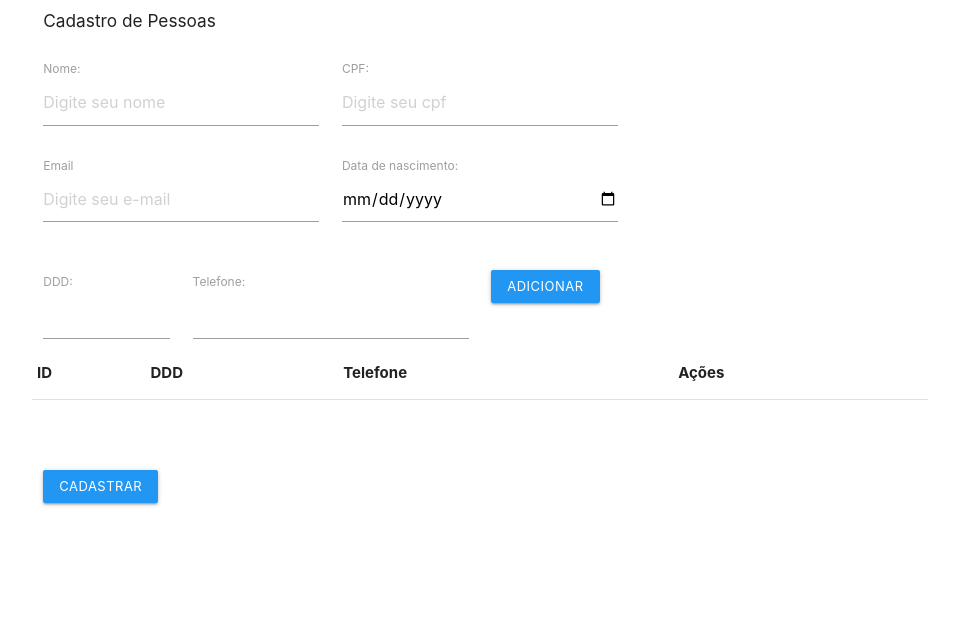
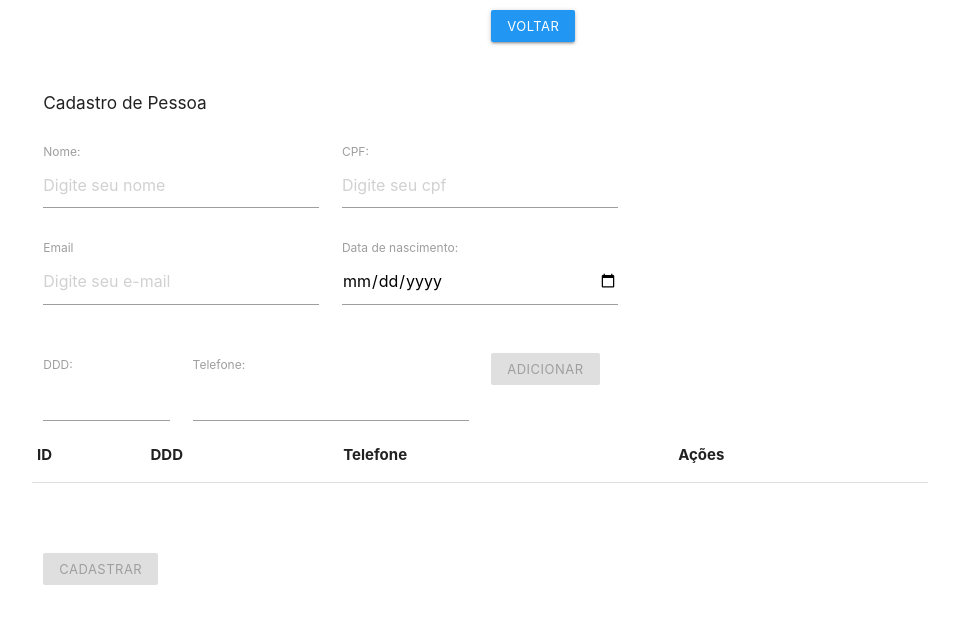
Before and after one commit to flush36/crud-cadastro-front, an Angular app: page /pessoas/cadastrar in a window 1280 px wide. Shown: the top 624 px of the page, without its empty margins (160-1119 px from the left). Built offline with nearby package versions, Linux system fonts and the light colour scheme.

Commit message:
Concluindo serviços

```diff
--- a/src/app/app.component.html
+++ b/src/app/app.component.html
@@ -1 +1 @@
-<app-cadastro-pessoas></app-cadastro-pessoas>
+<router-outlet></router-outlet>
--- a/src/app/app.module.ts
+++ b/src/app/app.module.ts
@@ -7,7 +7,14 @@ import { PessoaService } from './service/pessoa.service';
 import { HttpModule } from '@angular/http';
 import { FormsModule } from '@angular/forms';
 import { CadastroPessoasComponent } from './cadastro-pessoas/cadastro-pessoas.component';
+import { RouterModule, Routes} from '@angular/router';
 
+const rotas : Routes = [
+  {path : 'pessoas', component: ListagemPessoasComponent},
+  {path : 'pessoas/cadastrar', component: CadastroPessoasComponent},
+  {path : 'pessoas/atualizar/:id', component: CadastroPessoasComponent},
+  {path : '', redirectTo: 'pessoas', pathMatch: 'full'}
+];
 
 @NgModule({
   declarations: [
@@ -18,7 +25,8 @@ import { CadastroPessoasComponent } from './cadastro-pessoas/cadastro-pessoas.co
   imports: [
     BrowserModule,
     HttpModule,
-    FormsModule
+    FormsModule,
+    RouterModule.forRoot(rotas)
   ],
   providers: [PessoaService],
   bootstrap: [AppComponent]
--- a/src/app/cadastro-pessoas/cadastro-pessoas.component.css
+++ b/src/app/cadastro-pessoas/cadastro-pessoas.component.css
@@ -0,0 +1,12 @@
+.msg {
+    width:100%;
+    border: 1px solid;
+    padding:10px;
+    margin: 20px;
+    color: grey;
+  }
+  .msg-error {
+    border-color: #d32f2f;
+    background-color: #ef5350;
+    color: white;
+  }
--- a/src/app/cadastro-pessoas/cadastro-pessoas.component.html
+++ b/src/app/cadastro-pessoas/cadastro-pessoas.component.html
@@ -1,24 +1,35 @@
 <div class="container">
+    <div class="row">
+        <div class="col 4 offset-l1p" style="position: relative; left: 50%; margin-top: 10px;">
+                <button class="btn waves-effect waves-light btn-small
+                waves-purple blue" type="submit" (click)="inicio()">Voltar</button>
+        </div>
+    </div>
+
   <div class="row">
-      <div class="row">
-          <div class="col s10 m8 l8">
-              <h6>Cadastro de Pessoas</h6>
-          </div>
+      <div class="col l8" *ngIf="error">
+            <div class="msg msg-error z-depth-3 scale-transition">Ocorreu um erro, verifique a integridade dos dados.</div>
       </div>
+  </div>
+  <div class="row">
+        <div class="col s10 m8 l8">
+            <h6>{{titulo}}</h6>
+        </div>
+    </div>
+  <div class="row">
     <div class="col l4">
         <label for="nome">Nome:</label>
-        <input id="nome" type="text" placeholder="Digite seu nome"  [(ngModel)]="pessoa.nome" class="validate" >
+        <input id="nome" type="text"  maxlength="40" placeholder="Digite seu nome"  [(ngModel)]="pessoa.nome" class="validate" >
     </div>
     <div class="col l4">
         <label for="cpf">CPF:</label>
-        <input id="cpf" placeholder="Digite seu cpf"  [(ngModel)]="pessoa.cpf" type="text" class="validate">
+        <input id="cpf" maxlength="11" placeholder="Digite seu cpf"  [(ngModel)]="pessoa.cpf" type="text" class="validate">
     </div>
   </div>
   <div class="row">
       <div class="col l4">
           <label for="email">Email</label>
-          <input id="email" placeholder="Digite seu e-mail"  [(ngModel)]="pessoa.email" type="email" class="validate">
-          <span class="helper-text" data-success="E-mail valido" data-error="E-mail invalido"></span>
+          <input id="email"  maxlength="50" placeholder="Digite seu e-mail"  [(ngModel)]="pessoa.email" type="email" class="validate">
       </div>
       <div class="col l4">
           <label for="data">Data de nascimento:</label>
@@ -28,15 +39,15 @@
   <div class="row" style="margin-top: 20px;">
     <div class="col l2">
             <label for="ddd">DDD:</label>
-            <input id="ddd" [(ngModel)]="telefone.ddd"  type="text" required=true>
+            <input id="ddd" [(ngModel)]="telefone.ddd"  maxlength="2"  type="text" required=true>
     </div>
     <div class="col l4">
             <label for="numero">Telefone:</label>
-            <input id="numero" [(ngModel)]="telefone.numero" type="text" required=true>
+            <input id="numero" [(ngModel)]="telefone.numero"  maxlength="9" type="text" required=true>
     </div>
     <div class="col l3">
         <button class="btn waves-effect waves-light btn-small
-          waves-purple blue" [disabled]="telefone.ddd == '' || pessoa.numero == '' "
+          waves-purple blue" [disabled]="verificaIntegridadeTelefone()"
            type="submit" (click)="salvarNaLista()">Adicionar</button>
   </div>
   <div class="row" style="margin-top: 40px;">
@@ -60,9 +71,19 @@
       </table>
   </div>
   <div class="row">
-      <div class="col l3" style="margin-top: 50px;">
+      <div class="col l3" style="margin-top: 50px;" *ngIf="btn == false">
             <button class="btn waves-effect waves-light btn-small
-            waves-purple blue" type="submit" (click)="cadastrar()">Cadastrar</button>
+            waves-purple blue" type="submit" (click)="cadastrar()"
+            [disabled]="verificaIntegridadePessoa()"
+            >Cadastrar</button>
       </div>
   </div>
+  <div class="row">
+       <div class="col l3" style="margin-top: 50px;" *ngIf="btn == true">
+            <button class="btn waves-effect waves-light btn-small
+            waves-purple blue" type="submit" (click)="cadastrar()"
+            [disabled]="verificaIntegridadePessoa()"
+            >Editar</button>
+    </div>
+  </div>
 </div>
--- a/src/app/cadastro-pessoas/cadastro-pessoas.component.ts
+++ b/src/app/cadastro-pessoas/cadastro-pessoas.component.ts
@@ -2,6 +2,8 @@ import { Component, OnInit } from '@angular/core';
 import { PessoaService } from '../service/pessoa.service';
 import { Pessoa } from '../models/pessoa';
 import { Telefone } from '../models/telefone';
+import { Router } from '@angular/router';
+import { ActivatedRoute } from '@angular/router';
 
 @Component({
   selector: 'app-cadastro-pessoas',
@@ -10,17 +12,44 @@ import { Telefone } from '../models/telefone';
 })
 export class CadastroPessoasComponent implements OnInit {
 
-  constructor(private service: PessoaService) { }
+  constructor(
+    private service: PessoaService,
+    private router: Router,
+    private activated : ActivatedRoute,) { }
 
   pessoa: Pessoa;
   telefone: Telefone;
   telefones = [];
-
-
+  error: boolean;
+  btn: boolean = false;
+  bb: boolean = true;
+  titulo:String = 'Cadastro de Pessoa';
 
   ngOnInit() {
+   const id = this.activated.snapshot.params['id'];
+   this.verificarAtualizar(id);
    this.pessoa = new Pessoa();
    this.telefone = new Telefone();
+  }
+
+  verificarAtualizar(id) {
+    if(id != null) {
+      this.btn = true;
+      this.titulo = 'Editar dados de Pessoa';
+      this.buscarPorId(id);
+    }
+  }
+
+  inicio(){
+    this.router.navigate(['/pessoas']);
+  }
+
+  buscarPorId(id) {
+    this.service.buscarPorId(id).subscribe(pessoa => {
+      this.pessoa = pessoa.json();
+    }, error => {
+      console.log(error)
+    });
   }
 
   salvarNaLista() {
@@ -36,9 +65,28 @@ export class CadastroPessoasComponent implements OnInit {
     this.pessoa.telefones = this.telefones;
     this.service.cadastrar(this.pessoa).subscribe(() => {
       this.pessoa = new Pessoa();
+      this.error = false;
     }, error => {
+      this.error = true;
       console.log(error);
     })
   }
 
+  verificaIntegridadeTelefone(): Boolean {
+    if(this.telefone.ddd == undefined || this.telefone.ddd == ''
+      || this.telefone.numero == undefined || this.telefone.numero == '' ) {
+      return true;
+    }
+    return false;
+  }
+
+  verificaIntegridadePessoa(): Boolean {
+    if(this.pessoa.nome == undefined || this.pessoa.nome == ''
+    || this.pessoa.cpf == undefined || this.pessoa.cpf == ''
+    || this.pessoa.dataNascimento == undefined) {
+      return true;
+    }
+    return false;
+  }
+
 }
--- a/src/app/listagem-pessoas/listagem-pessoas.component.html
+++ b/src/app/listagem-pessoas/listagem-pessoas.component.html
@@ -26,7 +26,7 @@
         </div>
         <div class="col m2 l2">
                 <button class="btn waves-effect waves-light
-                 btn-small waves-purple blue" type="submit">Cadastrar</button>
+                 btn-small waves-purple blue" type="submit" routerLink="/pessoas/cadastrar">Cadastrar</button>
         </div>
     </div>
 </div>
@@ -65,7 +65,7 @@
                     <td>{{pessoa.cpf}}</td>
                     <td>{{pessoa.idade}}</td>
                     <td>{{pessoa.qtdTelefones}}</td>
-                    <td><a >Editar</a></td>
+                    <td><a [routerLink]="['/pessoas/atualizar', pessoa.id]">Editar</a></td>
                     <td><a  (click)="deletar(i)">Deletar</a></td>
                 </tr>
         </tbody>
--- a/src/app/service/pessoa.service.ts
+++ b/src/app/service/pessoa.service.ts
@@ -9,6 +9,10 @@ export class PessoaService {
   private options = new RequestOptions({headers:this.headers});
 
   constructor(private _http: Http) { }
+
+  buscarPorId(id) {
+    return this._http.get(this.baseUrl+'/pessoa/'+id, this.options)
+  }
 
   getPessoas(){
     return this._http.get(this.baseUrl+'/pessoa', this.options);
```
